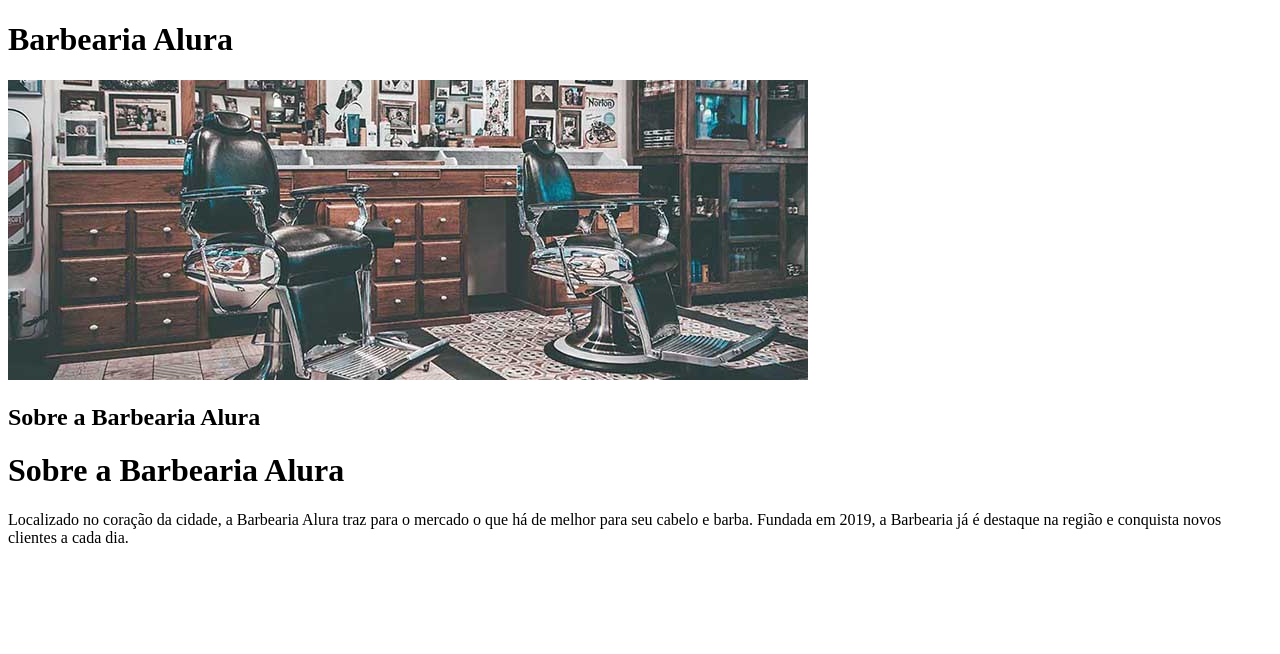
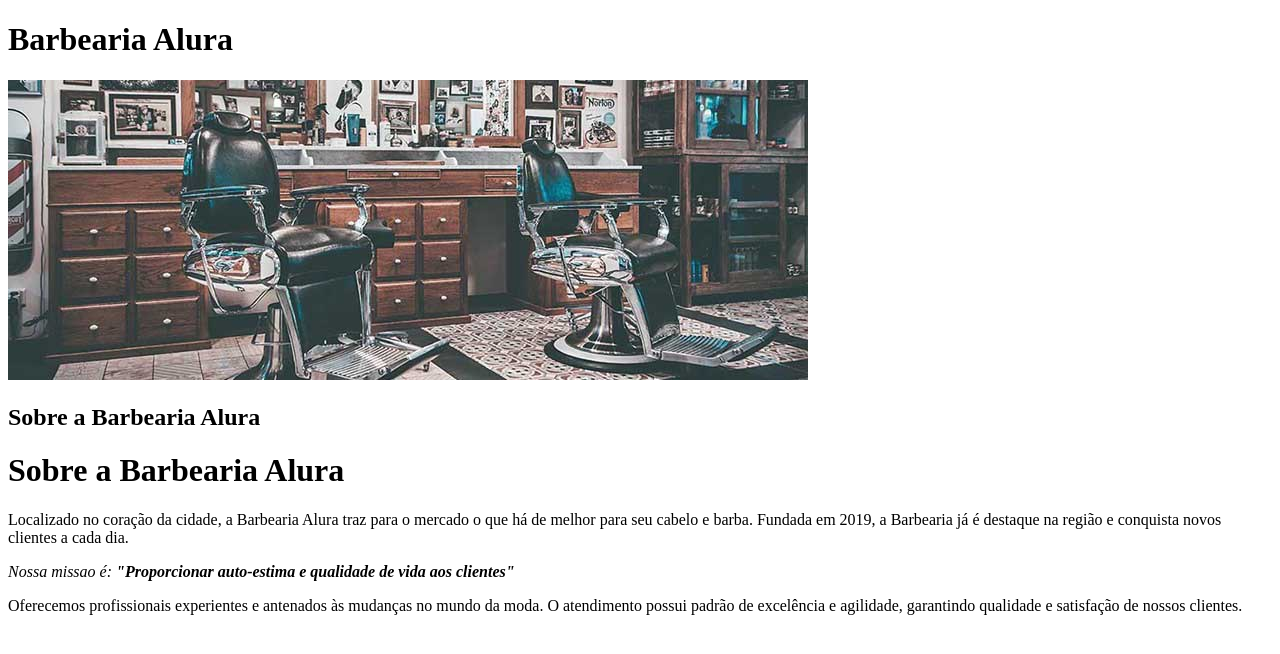
Before and after one commit to miszwxty/BarbeariaAlura, a plain HTML site: page BarbeariaAlura-main/index.html in a window 1280 px wide. Drawn offline with Linux system fonts and the light colour scheme.

Commit message:
Add files via upload

```diff
--- a/BarbeariaAlura-main/index.html
+++ b/BarbeariaAlura-main/index.html
@@ -4,21 +4,30 @@
     <meta charset="UTF-8">
     <meta http-equiv="X-UA-Compatible" content="IE=edge">
     <meta name="viewport" content="width=device-width, initial-scale=1.0">
+    <p><link rel="stylesheet" href="style.css"></p>
     <title>Barbearia Alura</title>
 </head>
 <body>
+
+
+
     <header>
-        <h1 class="titulo-principal">Barbearia Alura</h1>
+
+        <h1 class="titulo principal"> Barbearia Alura</h1>
     </header>
 <img id="banner" src="banner.jpg">
-<div class="principal"></div>
+<div class="principal">
 <h2 class="titulo-centralizado">Sobre a Barbearia Alura</h2>
 
+<h1>Sobre a Barbearia Alura</h1>
 
-<h1>Sobre a Barbearia Alura</h1>
 <p>Localizado no coração da cidade, a Barbearia Alura traz para o mercado o que há de melhor para seu cabelo e barba. Fundada em 2019, a Barbearia já é destaque na região e conquista novos clientes a cada dia.</p>
-<p><link rel="stylesheet" href="style.css"></p>
-<p></p>
+
+<p id="missao"><em>Nossa missao é: <strong>"Proporcionar auto-estima e qualidade de vida aos clientes"</strong></em></p>
+
+<p>Oferecemos profissionais experientes e antenados às mudanças no mundo da moda. O atendimento possui padrão de excelência e agilidade, garantindo qualidade e satisfação de nossos clientes.</p>
+
+</div>
 
 </body>
 </html>
```
Also changed, not shown: BarbeariaAlura-main/BarbeariaAlura-main/banner.jpg (added), BarbeariaAlura-main/style.css (added), 1 other file.
